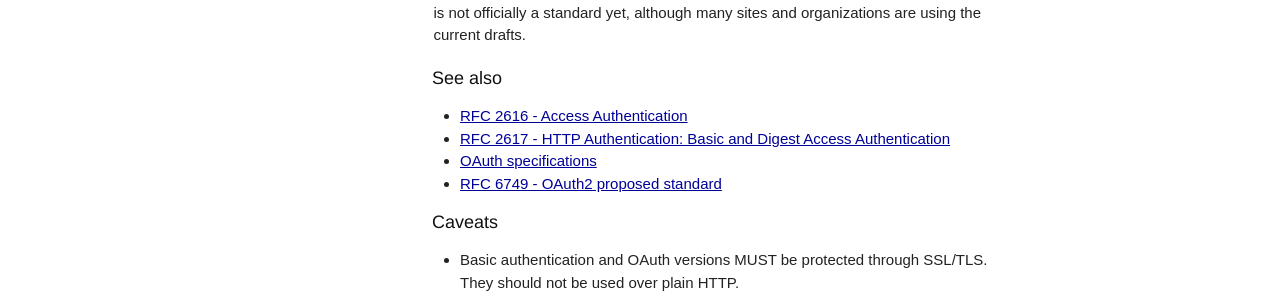
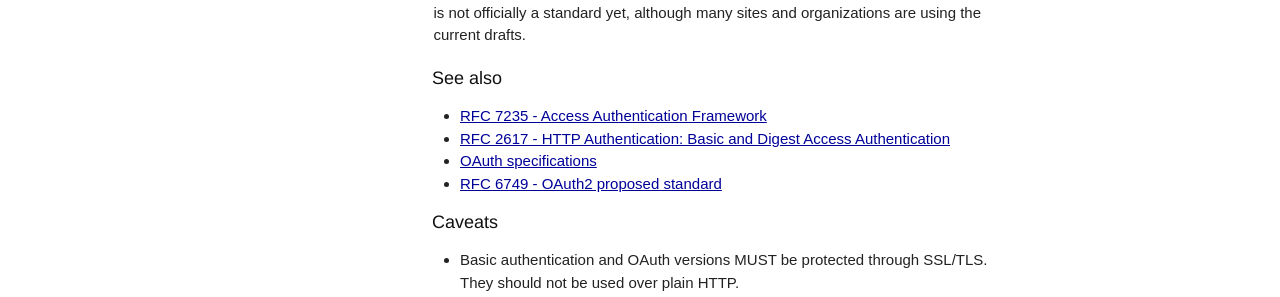
Before and after one commit to restcookbook/restcookbook, a Jekyll site: the page built from _posts/2013-04-20-loggingin.html, in a window 1280 px wide and 900 px high, scrolled down 2115 px. Shown: the part 273-570 px from the top of the window. Built offline with Jekyll 4.4.1, drawn with Linux system fonts in a browser that asks for light colours.

Commit message:
Update links to the latest HTTP RFCs

```diff
--- a/_posts/2012-12-12-acceptlanguage.html
+++ b/_posts/2012-12-12-acceptlanguage.html
@@ -15,5 +15,5 @@ author_email: jthijssen@noxlogic.nl
 
 <h3>See also</h3>
 <ul>
-    <li><a href="http://www.w3.org/Protocols/rfc2616/rfc2616-sec10.html#sec10.4.7">RFC 2616 - Section 10.4.7</a></li>
+    <li><a href="http://tools.ietf.org/html/rfc7231#section-6.5.6">RFC 7231 - 406 Not Acceptable</a></li>
 </ul>
--- a/_posts/2012-12-12-idempotency.html
+++ b/_posts/2012-12-12-idempotency.html
@@ -70,7 +70,7 @@ GET /blog/1234/delete HTTP/1.1
 <h3>See also</h3>
 <p>
 <ul>
-    <li><a href="http://www.w3.org/Protocols/rfc2616/rfc2616-sec9.html#sec9.1">RFC 2616 - HTTP-1.1 Spec</a></li>
+    <li><a href="http://tools.ietf.org/html/rfc7231#section-4.2">RFC 7231 - HTTP-1.1 Spec</a></li>
     <li><a href="/HTTP Methods/put-vs-post/">When to use [PUT] or [POST]?</a></li>
 </ul>
 </p>
--- a/_posts/2013-04-20-loggingin.html
+++ b/_posts/2013-04-20-loggingin.html
@@ -110,7 +110,7 @@ once, and only once.</p>
 
 <h3>See also</h3>
 <ul>
-    <li><a href="http://tools.ietf.org/html/rfc2616#section-11">RFC 2616 - Access Authentication</a>
+    <li><a href="http://tools.ietf.org/html/rfc7235#section-2">RFC 7235 - Access Authentication Framework</a>
     <li><a href="http://tools.ietf.org/html/rfc2617">RFC 2617 - HTTP Authentication: Basic and Digest Access Authentication</a>
     <li><a href="http://oauth.net/">OAuth specifications</a>
     <li><a href="http://tools.ietf.org/html/rfc6749">RFC 6749 - OAuth2 proposed standard</a>
```
